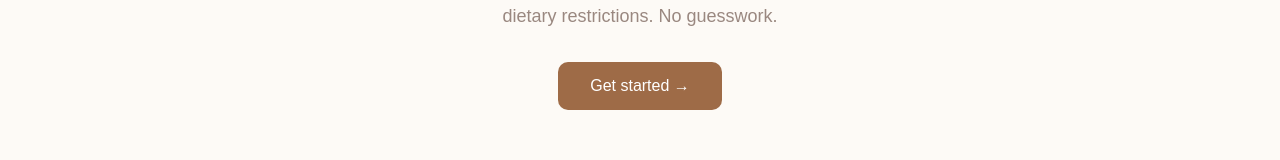
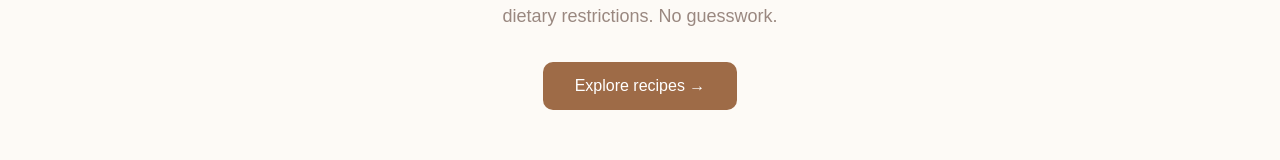
Before and after one commit to sinethatiah/EatIo, a React (Vite) app: page / in a window 1280 px wide. Shown: the part 259-419 px from the top of the page. Built offline with nearby package versions, Linux system fonts and the light colour scheme; no server answers.

Commit message:
change get started button to suit new explore page

```diff
--- a/src/Pages/LandingPage.jsx
+++ b/src/Pages/LandingPage.jsx
@@ -74,12 +74,12 @@ const LandingPage = () => {
         <p className="text-lg text-muted-foreground mb-8 max-w-md mx-auto">
           Recipes tailored to your health conditions, goals, and dietary restrictions. No guesswork.
         </p>
-        <button
-          onClick={() => navigate("/signup")}
-          className="px-8 py-3 rounded-lg text-primary-foreground bg-brown hover:opacity-90 transition-opacity text-base"
-        >
-          Get started →
-        </button>
+       <button
+  onClick={() => navigate("/explore")}
+  className="px-8 py-3 rounded-lg text-primary-foreground bg-brown hover:opacity-90 transition-opacity text-base"
+>
+  Explore recipes →
+</button>
       </div>
 
       {/* Recipe showcase */}
```
